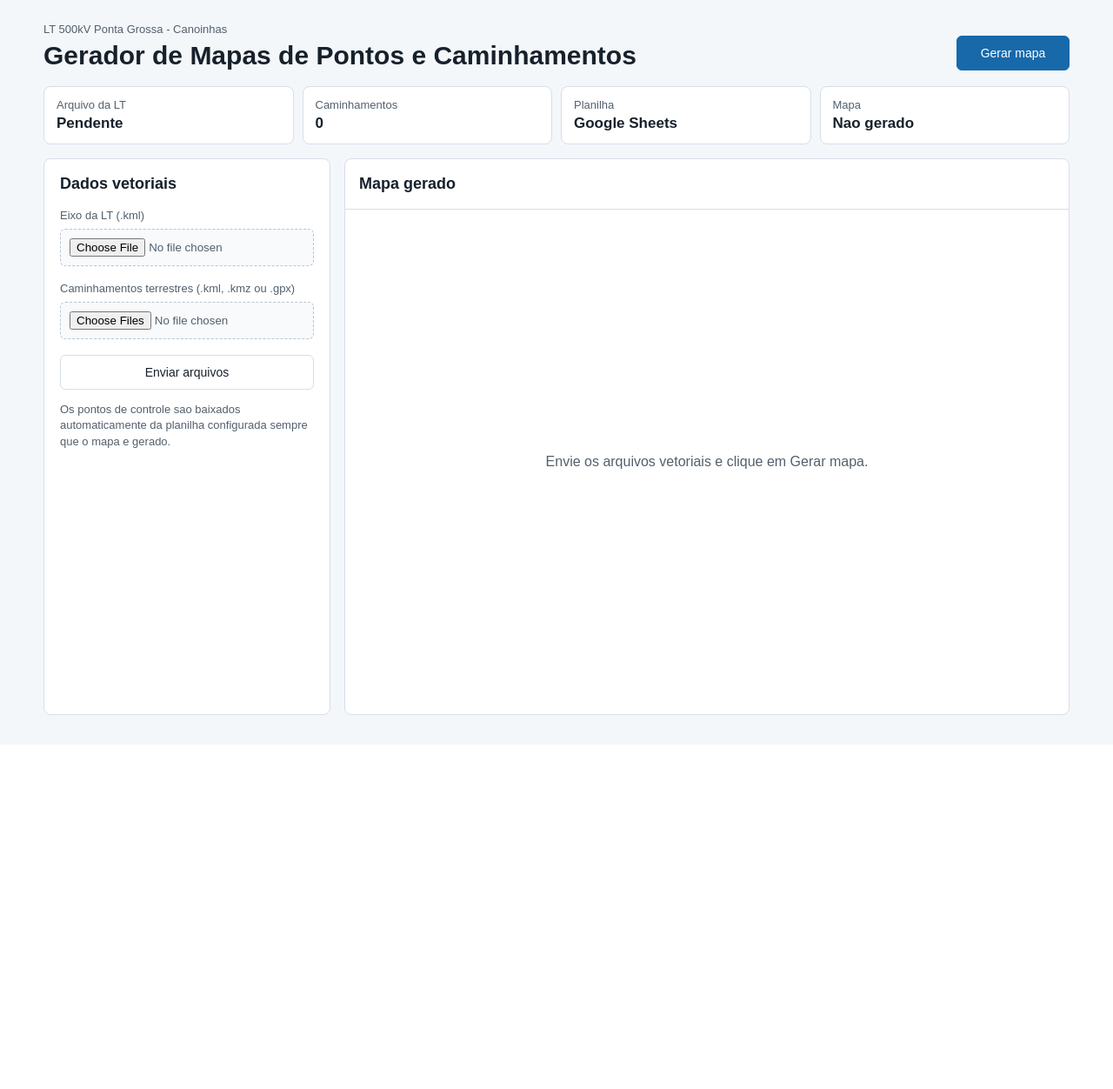
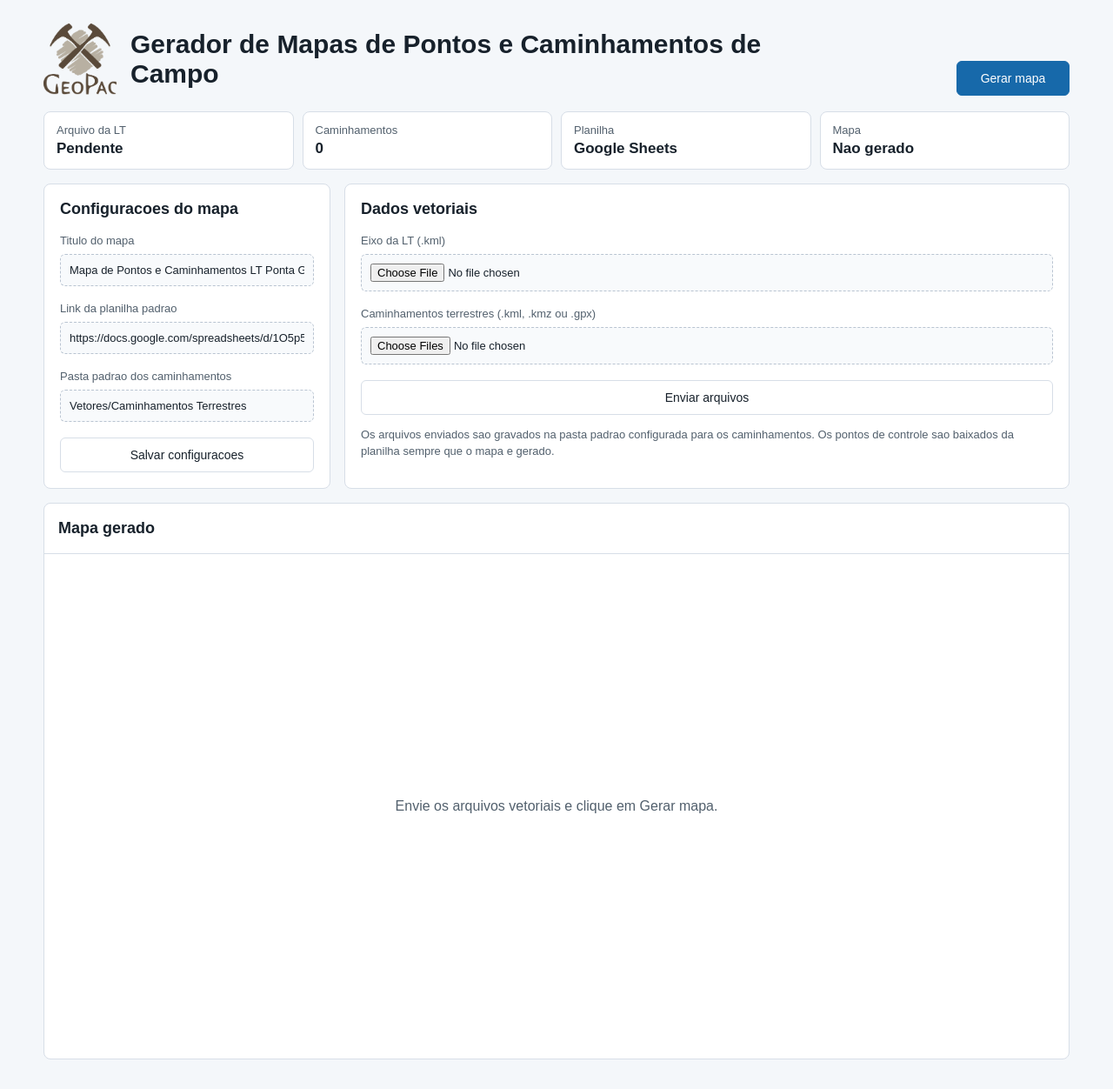
Before and after one commit to FMNeto82/Gerador-de-Mapas-GeoPac, a Flask app: page / in a window 1280 px wide. Shown: the whole page at 87% size. Before the commit the page ends 822 px from the top, so only its background shows below. Run offline with Flask 3, Linux system fonts and the light colour scheme.

Commit message:
Adicionar configuracoes editaveis do mapa

```diff
--- a/app.py
+++ b/app.py
@@ -1,6 +1,8 @@
 from __future__ import annotations
 
+import json
 import os
+import re
 from pathlib import Path
 
 from flask import Flask, flash, redirect, render_template, request, send_file, url_for
@@ -13,15 +15,59 @@ ROOT = Path(__file__).resolve().parent
 VECTORS_DIR = ROOT / "Vetores"
 TRACKS_DIR = VECTORS_DIR / "Caminhamentos Terrestres"
 OUTPUT_HTML = ROOT / "Mapa_Campo_LT_PGR_CAN.html"
+CONFIG_FILE = ROOT / "config.json"
 ALLOWED_EXTENSIONS = {".kml", ".kmz", ".gpx"}
+DEFAULT_SHEET_URL = "https://docs.google.com/spreadsheets/d/1O5p5TUAw_R8thT9GVXGzjGlRMIXDIdEknbXSaHUAjH4/edit?usp=drivesdk"
+DEFAULT_MAP_TITLE = "Mapa de Pontos e Caminhamentos LT Ponta Grossa - Canoinhas"
 
 app = Flask(__name__)
 app.secret_key = "troque-esta-chave-em-producao"
 
 
+def default_config() -> dict:
+    return {
+        "map_title": DEFAULT_MAP_TITLE,
+        "sheet_url": DEFAULT_SHEET_URL,
+        "tracks_folder": str(TRACKS_DIR.relative_to(ROOT)),
+    }
+
+
+def load_config() -> dict:
+    config = default_config()
+    if CONFIG_FILE.exists():
+        try:
+            saved = json.loads(CONFIG_FILE.read_text(encoding="utf-8"))
+            config.update({key: value for key, value in saved.items() if value})
+        except json.JSONDecodeError:
+            flash("O arquivo de configuracao esta invalido. Usando valores padrao.", "warning")
+    return config
+
+
+def save_config(config: dict) -> None:
+    CONFIG_FILE.write_text(json.dumps(config, ensure_ascii=False, indent=2), encoding="utf-8")
+
+
+def resolve_app_path(value: str) -> Path:
+    path = Path((value or "").strip())
+    if not path.is_absolute():
+        path = ROOT / path
+    return path
+
+
+def google_sheet_csv_url(sheet_url: str) -> str:
+    clean_url = (sheet_url or "").strip()
+    match = re.search(r"/spreadsheets/d/([^/]+)", clean_url)
+    if not match:
+        return clean_url
+    gid_match = re.search(r"[?&#]gid=(\d+)", clean_url)
+    gid = gid_match.group(1) if gid_match else "0"
+    return f"https://docs.google.com/spreadsheets/d/{match.group(1)}/export?format=csv&gid={gid}"
+
+
 def ensure_dirs() -> None:
+    config = load_config()
     VECTORS_DIR.mkdir(exist_ok=True)
-    TRACKS_DIR.mkdir(exist_ok=True)
+    resolve_app_path(config["tracks_folder"]).mkdir(parents=True, exist_ok=True)
 
 
 def save_uploaded_file(file_storage, target_dir: Path, forced_name: str | None = None) -> bool:
@@ -38,11 +84,17 @@ def save_uploaded_file(file_storage, target_dir: Path, forced_name: str | None =
 
 
 def current_status() -> dict:
-    track_count = len([p for p in TRACKS_DIR.rglob("*") if p.is_file() and p.suffix.lower() in ALLOWED_EXTENSIONS])
+    config = load_config()
+    tracks_path = resolve_app_path(config["tracks_folder"])
+    track_count = len([p for p in tracks_path.rglob("*") if p.is_file() and p.suffix.lower() in ALLOWED_EXTENSIONS])
     return {
         "has_lt": (VECTORS_DIR / "LT230kV PGR-CAN.kml").exists(),
         "track_count": track_count,
         "has_map": OUTPUT_HTML.exists(),
+        "sheet_url": config["sheet_url"],
+        "sheet_label": "Google Sheets" if "docs.google.com" in config["sheet_url"] else "Planilha configurada",
+        "map_title": config["map_title"],
+        "tracks_folder": config["tracks_folder"],
     }
 
 
@@ -52,15 +104,29 @@ def index():
     return render_template("index.html", status=current_status())
 
 
+@app.post("/settings")
+def settings():
+    config = load_config()
+    config["map_title"] = request.form.get("map_title", "").strip() or DEFAULT_MAP_TITLE
+    config["sheet_url"] = request.form.get("sheet_url", "").strip() or DEFAULT_SHEET_URL
+    config["tracks_folder"] = request.form.get("tracks_folder", "").strip() or str(TRACKS_DIR.relative_to(ROOT))
+    save_config(config)
+    resolve_app_path(config["tracks_folder"]).mkdir(parents=True, exist_ok=True)
+    flash("Configuracoes salvas.", "success")
+    return redirect(url_for("index"))
+
+
 @app.post("/upload")
 def upload():
     ensure_dirs()
+    config = load_config()
+    tracks_path = resolve_app_path(config["tracks_folder"])
     saved = 0
     try:
         if save_uploaded_file(request.files.get("lt_file"), VECTORS_DIR, "LT230kV PGR-CAN.kml"):
             saved += 1
         for track_file in request.files.getlist("track_files"):
-            if save_uploaded_file(track_file, TRACKS_DIR):
+            if save_uploaded_file(track_file, tracks_path):
                 saved += 1
     except ValueError as exc:
         flash(str(exc), "error")
@@ -76,8 +142,13 @@ def upload():
 @app.post("/generate")
 def generate():
     ensure_dirs()
+    config = load_config()
     try:
-        result = map_generator.main()
+        result = map_generator.main(
+            map_title=config["map_title"],
+            control_points_csv_url=google_sheet_csv_url(config["sheet_url"]),
+            tracks_dir=resolve_app_path(config["tracks_folder"]),
+        )
     except Exception as exc:
         flash(f"Nao foi possivel gerar o mapa: {exc}", "error")
         return redirect(url_for("index"))
--- a/map_generator.py
+++ b/map_generator.py
@@ -53,9 +53,9 @@ def read_kml_text(path: Path) -> str:
     return path.read_text(encoding="utf-8", errors="ignore")
 
 
-def update_control_points_csv() -> None:
+def update_control_points_csv(csv_url: str = CONTROL_POINTS_CSV_URL) -> None:
     try:
-        with urlopen(CONTROL_POINTS_CSV_URL, timeout=30) as response:
+        with urlopen(csv_url, timeout=30) as response:
             content = response.read()
         CONTROL_POINTS_CSV.write_bytes(content)
     except Exception as exc:
@@ -471,13 +471,18 @@ def total_line_length_km(features: list[dict]) -> float:
     return total
 
 
-def main() -> dict:
-    update_control_points_csv()
+def main(
+    map_title: str = "Mapa de Pontos e Caminhamentos LT Ponta Grossa - Canoinhas",
+    control_points_csv_url: str = CONTROL_POINTS_CSV_URL,
+    tracks_dir: Path | str = TRACKS_DIR,
+) -> dict:
+    tracks_path = Path(tracks_dir)
+    update_control_points_csv(control_points_csv_url)
     lt_name = "LT 500kV Ponta Grossa - Canoinhas"
     lt = parse_kml(VECTORS / "LT230kV PGR-CAN.kml", lt_name, "lt")
     points = parse_control_points_csv(CONTROL_POINTS_CSV) if CONTROL_POINTS_CSV.exists() else parse_kml(VECTORS / "Pontos Vistoriados.kml", "Pontos de controle", "point")
-    tracks = parse_track_folder_for_display(TRACKS_DIR, "Caminhamentos terrestres")
-    tracks_for_distance = parse_track_folder(TRACKS_DIR, "Caminhamentos terrestres")
+    tracks = parse_track_folder_for_display(tracks_path, "Caminhamentos terrestres")
+    tracks_for_distance = parse_track_folder(tracks_path, "Caminhamentos terrestres")
     all_features = lt + points + tracks
     data = feature_collection(all_features)
     map_bounds = bounds_for(all_features)
@@ -497,7 +502,7 @@ def main() -> dict:
 <head>
   <meta charset="utf-8">
   <meta name="viewport" content="width=device-width, initial-scale=1">
-  <title>Mapa de Pontos e Caminhamentos LT Ponta Grossa - Canoinhas</title>
+  <title>{html.escape(map_title)}</title>
   <link rel="stylesheet" href="https://unpkg.com/leaflet@1.9.4/dist/leaflet.css">
   <script src="https://unpkg.com/leaflet@1.9.4/dist/leaflet.js"></script>
   <style>
@@ -659,7 +664,7 @@ def main() -> dict:
   <div class="page">
     <header>
       <div>
-        <h1>Mapa de Pontos e Caminhamentos LT Ponta Grossa - Canoinhas</h1>
+        <h1>{html.escape(map_title)}</h1>
         <div class="subtitle">Dados coletados até {html.escape(generated_date)}.</div>
       </div>
       <div class="stats">
--- a/static/app.css
+++ b/static/app.css
@@ -37,10 +37,17 @@ body {
   margin-bottom: 18px;
 }
 
-.eyebrow {
-  margin: 0 0 6px;
-  color: var(--muted);
-  font-size: 13px;
+.brand {
+  display: grid;
+  grid-template-columns: 84px minmax(0, 1fr);
+  align-items: center;
+  gap: 16px;
+}
+
+.brand img {
+  width: 84px;
+  height: 84px;
+  object-fit: contain;
 }
 
 h1,
@@ -166,12 +173,16 @@ button.primary:hover {
   font-size: 13px;
 }
 
-input[type="file"] {
+input[type="file"],
+input[type="text"],
+input[type="url"] {
   width: 100%;
   padding: 10px;
   border: 1px dashed #b9c4d1;
   border-radius: 6px;
   background: #f8fafc;
+  color: var(--ink);
+  font: inherit;
 }
 
 .panel button {
@@ -187,6 +198,7 @@ input[type="file"] {
 }
 
 .map-panel {
+  grid-column: 1 / -1;
   min-height: 640px;
   padding: 0;
   overflow: hidden;
@@ -231,6 +243,15 @@ iframe {
     flex-direction: column;
   }
 
+  .brand {
+    grid-template-columns: 64px minmax(0, 1fr);
+  }
+
+  .brand img {
+    width: 64px;
+    height: 64px;
+  }
+
   .status-grid,
   .workarea {
     grid-template-columns: 1fr;
--- a/templates/index.html
+++ b/templates/index.html
@@ -3,15 +3,15 @@
 <head>
   <meta charset="utf-8">
   <meta name="viewport" content="width=device-width, initial-scale=1">
-  <title>Gerador de Mapas LT Ponta Grossa - Canoinhas</title>
+  <title>Gerador de Mapas de Pontos e Caminhamentos de Campo</title>
   <link rel="stylesheet" href="{{ url_for('static', filename='app.css') }}">
 </head>
 <body>
   <main class="shell">
     <header class="topbar">
-      <div>
-        <p class="eyebrow">LT 500kV Ponta Grossa - Canoinhas</p>
-        <h1>Gerador de Mapas de Pontos e Caminhamentos</h1>
+      <div class="brand">
+        <img src="{{ url_for('static', filename='logo-geopac.png') }}" alt="GeoPac">
+        <h1>Gerador de Mapas de Pontos e Caminhamentos de Campo</h1>
       </div>
       <form action="{{ url_for('generate') }}" method="post">
         <button class="primary" type="submit">Gerar mapa</button>
@@ -39,7 +39,7 @@
       </div>
       <div class="status-card">
         <span>Planilha</span>
-        <strong>Google Sheets</strong>
+        <strong>{{ status.sheet_label }}</strong>
       </div>
       <div class="status-card">
         <span>Mapa</span>
@@ -48,6 +48,23 @@
     </section>
 
     <section class="workarea">
+      <form class="panel" action="{{ url_for('settings') }}" method="post">
+        <h2>Configuracoes do mapa</h2>
+        <label>
+          <span>Titulo do mapa</span>
+          <input type="text" name="map_title" value="{{ status.map_title }}">
+        </label>
+        <label>
+          <span>Link da planilha padrao</span>
+          <input type="url" name="sheet_url" value="{{ status.sheet_url }}">
+        </label>
+        <label>
+          <span>Pasta padrao dos caminhamentos</span>
+          <input type="text" name="tracks_folder" value="{{ status.tracks_folder }}">
+        </label>
+        <button type="submit">Salvar configuracoes</button>
+      </form>
+
       <form class="panel" action="{{ url_for('upload') }}" method="post" enctype="multipart/form-data">
         <h2>Dados vetoriais</h2>
         <label>
@@ -60,8 +77,8 @@
         </label>
         <button type="submit">Enviar arquivos</button>
         <p class="hint">
-          Os pontos de controle sao baixados automaticamente da planilha configurada
-          sempre que o mapa e gerado.
+          Os arquivos enviados sao gravados na pasta padrao configurada para os caminhamentos.
+          Os pontos de controle sao baixados da planilha sempre que o mapa e gerado.
         </p>
       </form>
 
```
Also changed, not shown: static/logo-geopac.png (added), 1 other file.
